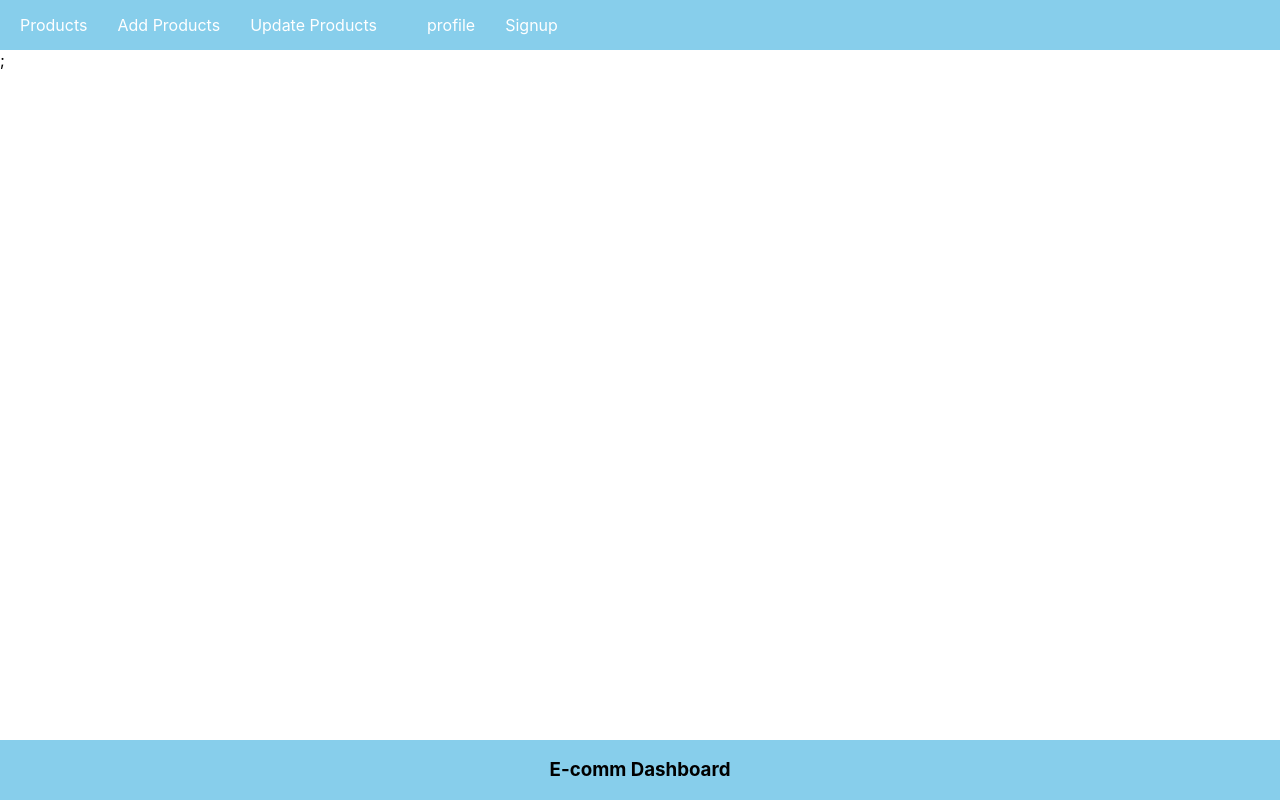
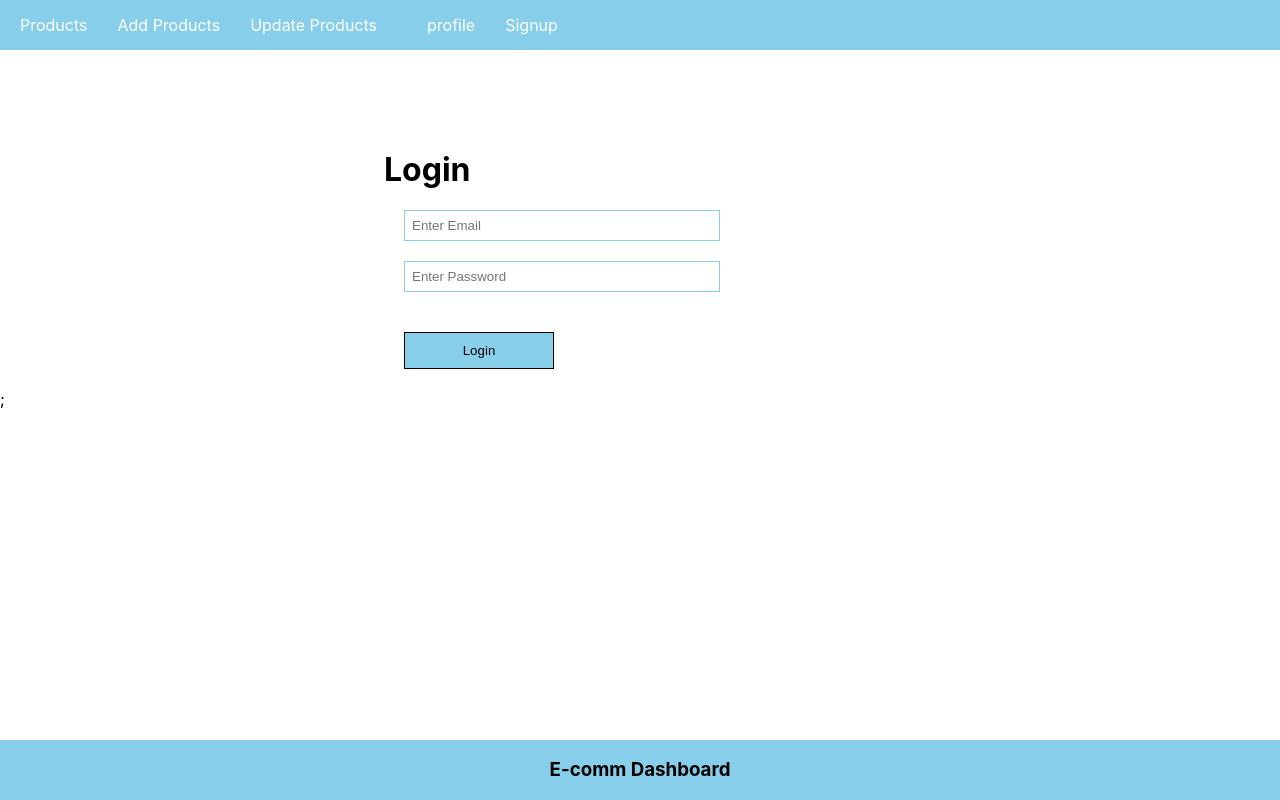
Before and after one commit to Sumanthmadamala/E-Dashboard_Frontend, a React (Create React App) app: page /login in a window 1280 px wide. Built offline with nearby package versions, Linux system fonts and the light colour scheme; the HTML template or start-up script is replaced by a standard one.

Commit message:
Update Login.js

```diff
--- a/src/components/Login.js
+++ b/src/components/Login.js
@@ -1,4 +1,58 @@
-import React from "react";
+import React, { useEffect } from "react";
+import { useNavigate } from "react-router-dom";
+const Login = () => {
+  const [email, setEmail] = React.useState("");
+  const [password, setPassword] = React.useState("");
+  const navigate = useNavigate();
 
-const Login = () => {};
+  useEffect(() => {
+    const auth = localStorage.getItem("user");
+    if (auth) {
+      navigate("/");
+    }
+  }, []);
+
+  const handleLogin = async () => {
+    let result = await fetch("http://localhost:5000/login", {
+      method: "post",
+      body: JSON.stringify({ email, password }),
+      headers: {
+        "Content-Type": "application/json",
+      },
+    });
+    result = await result.json();
+    console.warn(result);
+    if (result.auth) {
+      localStorage.setItem("user", JSON.stringify(result.user));
+      localStorage.setItem("token", JSON.stringify(result.auth));
+      navigate("/");
+    } else {
+      alert("Please enter connect details");
+    }
+  };
+
+  return (
+    <div className="login">
+      <h1>Login</h1>
+      <input
+        type="text"
+        className="inputBox"
+        placeholder="Enter Email"
+        onChange={(e) => setEmail(e.target.value)}
+        value={email}
+      />
+      <input
+        type="password"
+        className="inputBox"
+        placeholder="Enter Password"
+        onChange={(e) => setPassword(e.target.value)}
+        value={password}
+      />
+      <button onClick={handleLogin} className="appButton" type="button">
+        Login
+      </button>
+    </div>
+  );
+};
+
 export default Login;
```
